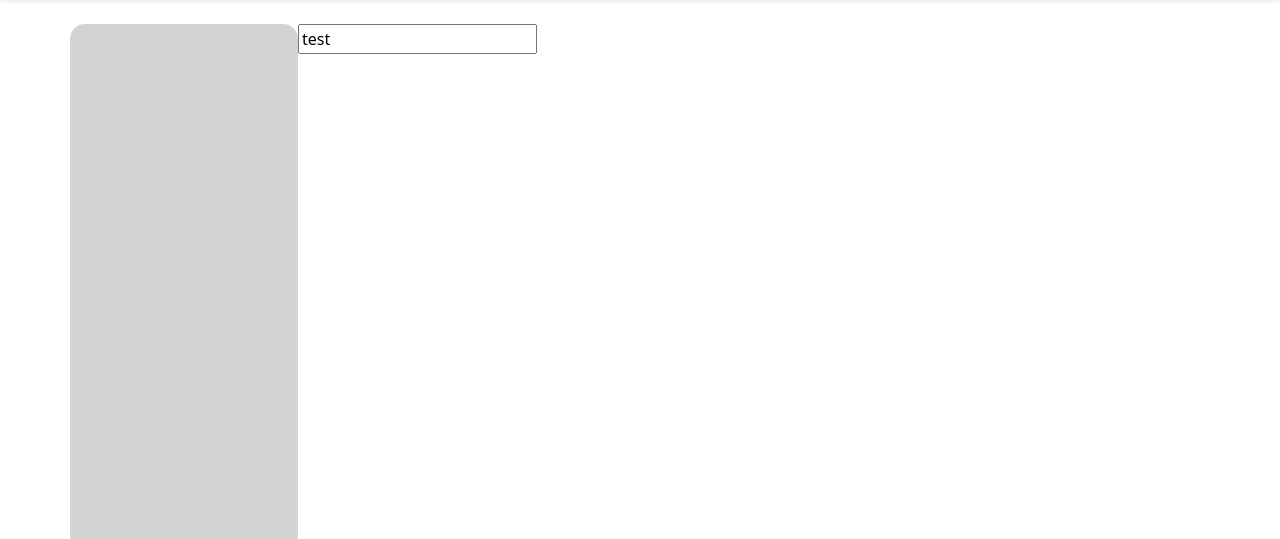
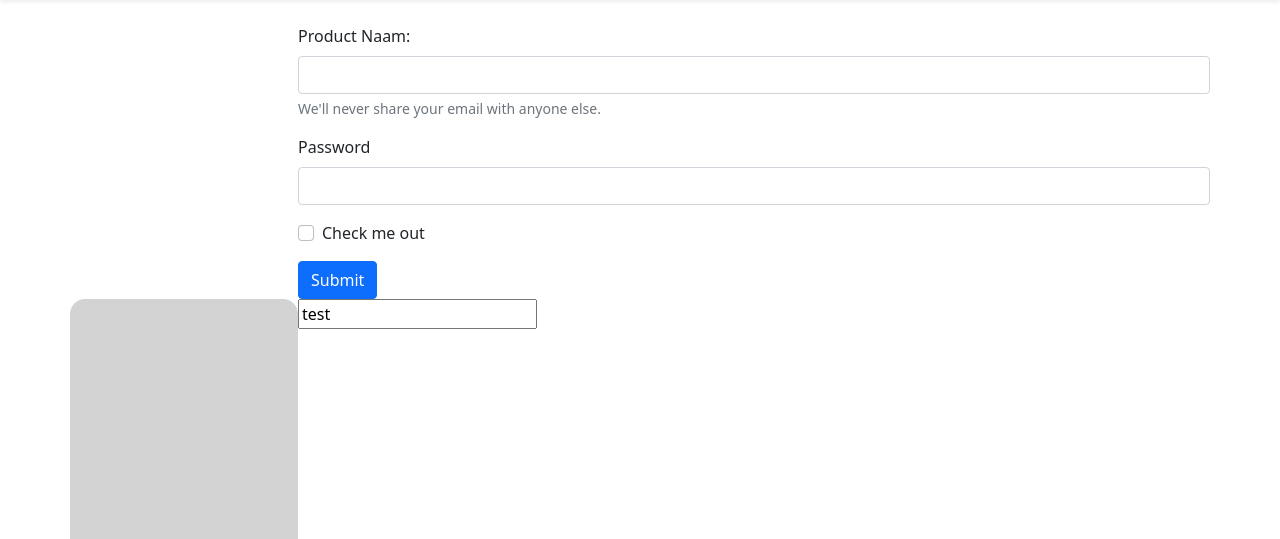
Before and after one commit to ICTDTBDWb/tss-webshop, a PHP site: page /beheer/productbeheer.php in a window 1280 px wide. Shown: the part 70-609 px from the top of the page. Run offline with PHP 8.4, Linux system fonts and the light colour scheme; data that the repository does not hold is empty; some libraries are stand-ins or nearby versions.

Commit message:
productbeheer form

```diff
--- /dev/null
+++ b/application/beheer/productbeheer_form.php
@@ -0,0 +1,27 @@
+
+
+<!DOCTYPE html>
+<form>
+    <div class="mb-3">
+        <label for="product_naam" class="form-label">Product Naam:</label>
+        <input type="text" class="form-control" id="product_naam" aria-describedby="product_help">
+        <div id="product_help" class="form-text">We'll never share your email with anyone else.</div>
+    </div>
+    <div class="mb-3">
+        <label for="exampleInputPassword1" class="form-label">Password</label>
+        <input type="password" class="form-control" id="exampleInputPassword1">
+    </div>
+    <div class="mb-3 form-check">
+        <input type="checkbox" class="form-check-input" id="exampleCheck1">
+        <label class="form-check-label" for="exampleCheck1">Check me out</label>
+    </div>
+    <button type="submit" class="btn btn-primary">Submit</button>
+</form>
+
+
+
+
+
+
+
+<?php
--- a/application/beheer/productbeheer_items.php
+++ b/application/beheer/productbeheer_items.php
@@ -77,7 +77,7 @@ use \application\DatabaseManager;
 
         if(empty($producten))
         {
-            $producten[0]['naam'] = "";
+            $contruct .= "<strong></strong>";
         }
 
         foreach($producten as $product)
@@ -104,7 +104,7 @@ use \application\DatabaseManager;
     function get_categorieen()
     {
         $database = new DatabaseManager();
-        $categorieen = $database->query("SELECT * FROM categorieen")->get();
+        $categorieen = $database->query("SELECT * FROM categorieen ORDER BY id ASC")->get();
         $database->close();
         return $categorieen;
     }
@@ -112,7 +112,7 @@ use \application\DatabaseManager;
     function get_producten($categorie_id)
     {
         $database = new DatabaseManager();
-        $producten = $database->query("SELECT * FROM producten inner join product_categorieen where product_categorieen.categorie_id = ? ", [encode($categorie_id)] )->get();
+        $producten = $database->query("SELECT * FROM producten inner join product_categorieen where product_id = producten.id and categorie_id  = ? ORDER BY naam ASC", [$categorie_id] )->get();
         $database->close();
 
         return $producten;
@@ -121,7 +121,7 @@ use \application\DatabaseManager;
     function get_overige_producten()
     {
         $database = new DatabaseManager();
-        $producten = $database->query("SELECT * FROM producten WHERE NOT EXISTS ( SELECT * FROM product_categorieen where product_categorieen.product_id = producten.id)")->get();
+        $producten = $database->query("SELECT * FROM producten WHERE NOT EXISTS ( SELECT * FROM product_categorieen where product_categorieen.product_id = producten.id) ORDER BY naam ASC ")->get();
         $database->close();
 
         return $producten;
--- a/public/beheer/productbeheer.php
+++ b/public/beheer/productbeheer.php
@@ -20,7 +20,10 @@
 
 
         }
-
+   main{
+       width:80%;
+       float:right;
+   }
 
 
 
@@ -82,6 +85,9 @@
 
         <!--Pagina content container-->
         <div class="container-lg flex-grow-1 gx-0 py-4" >
+            <main>
+                <?php include __DIR__ . "/../../application/beheer/productbeheer_form.php" ?>
+            </main>
 
              <input type="text" value="test" id="test"  onkeyup="myFunction()"    />
              <aside class="" id="aside">
@@ -91,6 +97,9 @@
 
                  <?php include __DIR__ . "/../../application/beheer/productbeheer_items.php" ?>
              </aside>
+
+
+
         </div>
 
         <!--Footer & Scripts-->
```
